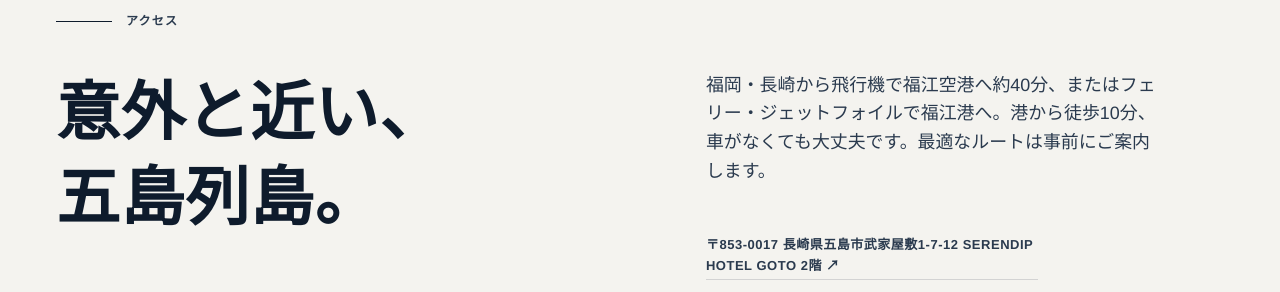
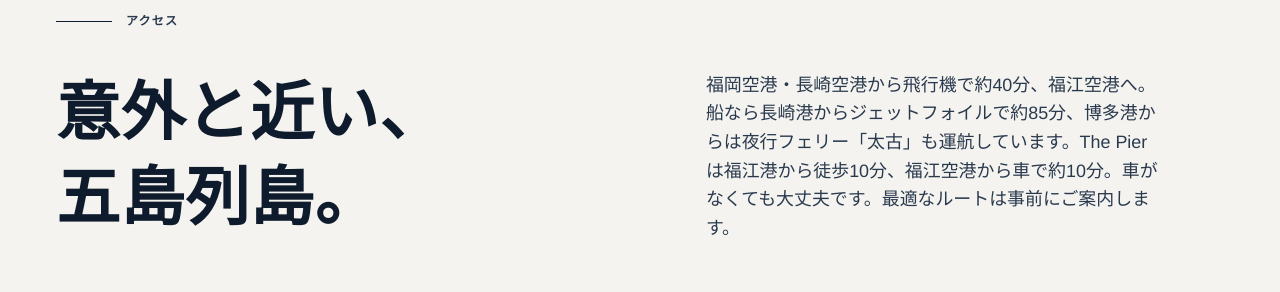
Before and after one commit to yugyo-inc/yugyo-website, a Next.js app: page /thepiercoliving in a window 1280 px wide. Shown: the part 5024-5316 px from the top of the page. Built offline with nearby package versions, Linux system fonts and the light colour scheme; no server answers.

Commit message:
fix(thepier): アクセス文言を事実検証して修正 — ジェットフォイルは長崎港発のみ（約85分）・福岡からは博多港発の夜行フェリー太古・空港から車約10分を明記（飛行機約40分・港から徒歩10分は公式情報と一致のため維持）

```diff
--- a/content/thepier.ts
+++ b/content/thepier.ts
@@ -199,7 +199,7 @@ const en: PierContent = {
     heading: "Closer than you think.",
     address: "2F SERENDIP HOTEL GOTO, 1-7-12 Bukeyashiki, Goto, Nagasaki 853-0017, Japan",
     addressUrl: "https://maps.google.com/?q=SERENDIP+HOTEL+GOTO+1-7-12+Bukeyashiki+Goto+Nagasaki",
-    body: "Fly from Fukuoka or Nagasaki to Fukue Airport, or take the ferry or jetfoil to Fukue Port. The Pier is a 10-minute walk from the port — no car needed. We will guide you on the best route from wherever you are.",
+    body: "Fly to Fukue Airport in about 40 minutes from Fukuoka or Nagasaki. By sea, the jetfoil from Nagasaki Port takes about 85 minutes, and an overnight ferry sails from Hakata Port in Fukuoka. The Pier is a 10-minute walk from Fukue Port and about 10 minutes by car from the airport — no car needed. We will guide you on the best route from wherever you are.",
   },
   faq: {
     kicker: "FAQ",
@@ -336,7 +336,7 @@ const ja: PierContent = {
     heading: "意外と近い、<br>五島列島。",
     address: "〒853-0017 長崎県五島市武家屋敷1-7-12 SERENDIP HOTEL GOTO 2階",
     addressUrl: "https://maps.google.com/?q=SERENDIP+HOTEL+GOTO+%E9%95%B7%E5%B4%8E%E7%9C%8C%E4%BA%94%E5%B3%B6%E5%B8%82%E6%AD%A6%E5%AE%B6%E5%B1%8B%E6%95%B71-7-12",
-    body: "福岡・長崎から飛行機で福江空港へ約40分、またはフェリー・ジェットフォイルで福江港へ。港から徒歩10分、車がなくても大丈夫です。最適なルートは事前にご案内します。",
+    body: "福岡空港・長崎空港から飛行機で約40分、福江空港へ。船なら長崎港からジェットフォイルで約85分、博多港からは夜行フェリー「太古」も運航しています。The Pier は福江港から徒歩10分、福江空港から車で約10分。車がなくても大丈夫です。最適なルートは事前にご案内します。",
   },
   faq: {
     kicker: "よくあるご質問",
```
